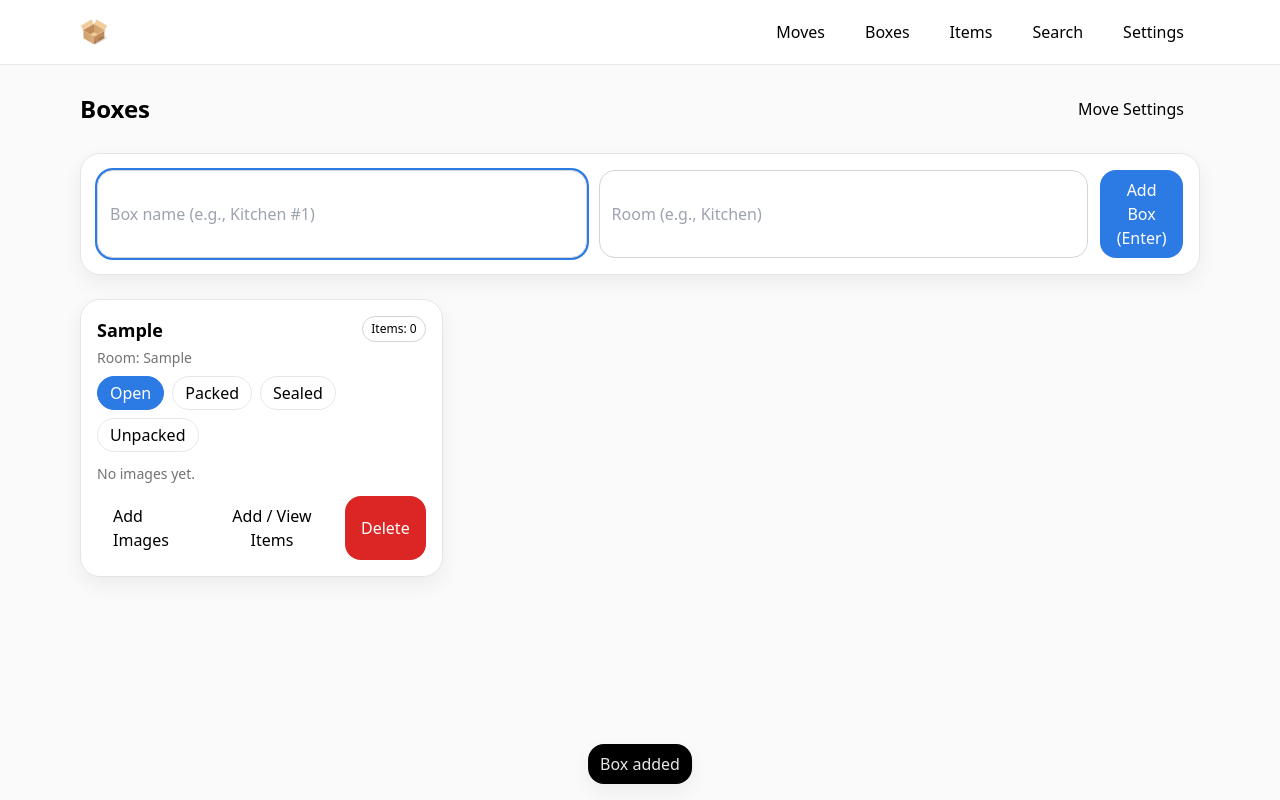
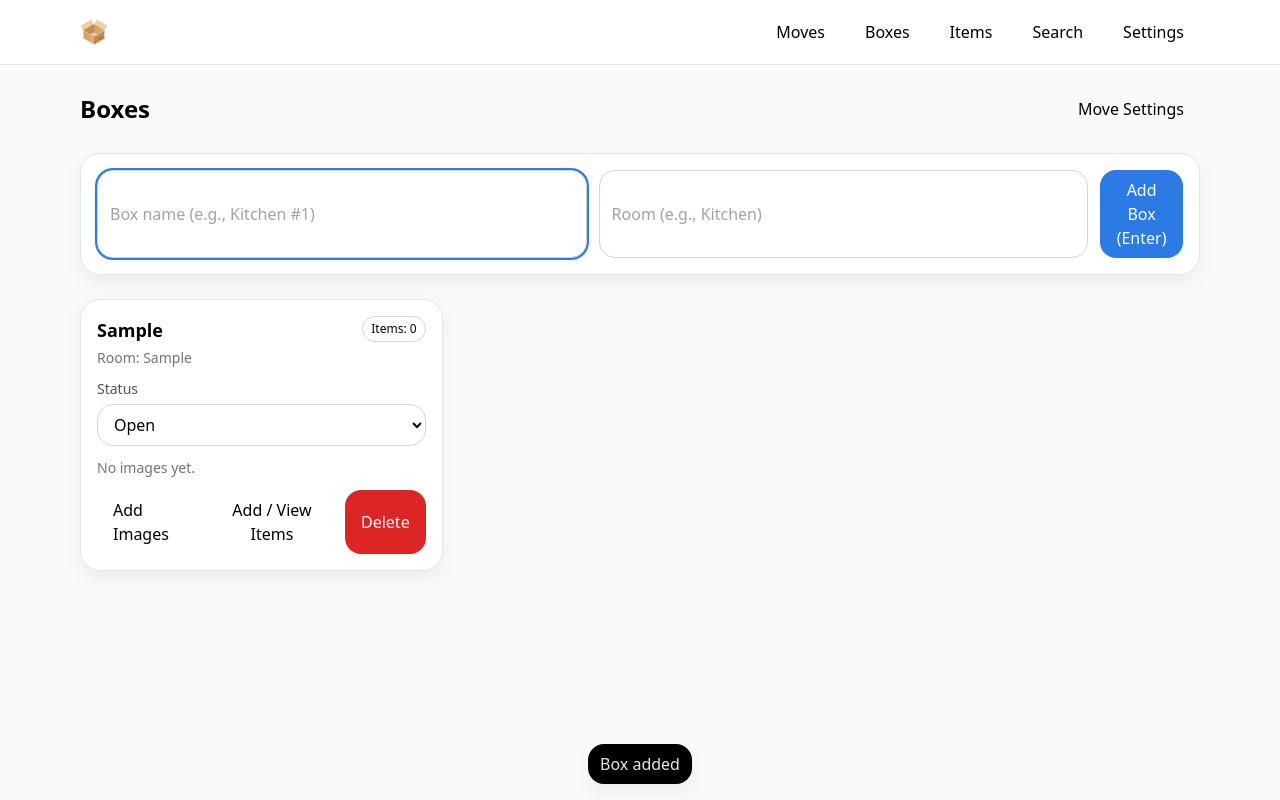
Before and after one commit to digiprofits/boxlisttest, a React (Vite) app: page /moves/1/boxes in a window 1280 px wide. Both pictures are taken after typing "Sample", "Sample" into the empty fields and a click on the button "Add Box (Enter)". Built offline with nearby package versions, Linux system fonts and the light colour scheme.

Commit message:
Update StatusSelect.tsx

```diff
--- a/src/components/StatusSelect.tsx
+++ b/src/components/StatusSelect.tsx
@@ -9,15 +9,11 @@ const options: {value:BoxStatus; label:string}[] = [
 
 export default function StatusSelect({ value, onChange }:{ value:BoxStatus; onChange:(v:BoxStatus)=>void }){
   return (
-    <div className="flex flex-wrap gap-2">
-      {options.map(o => (
-        <button key={o.value}
-          type="button"
-          onClick={()=>onChange(o.value)}
-          className={`px-3 py-1 rounded-full border ${o.value===value ? 'bg-brand text-white border-brand' : 'bg-white hover:bg-neutral-100'}`}>
-          {o.label}
-        </button>
-      ))}
-    </div>
+    <label className="block">
+      <span className="text-sm text-neutral-600">Status</span>
+      <select value={value} onChange={e=>onChange(e.target.value as BoxStatus)} className="input mt-1">
+        {options.map(o => <option key={o.value} value={o.value}>{o.label}</option>)}
+      </select>
+    </label>
   );
 }
```
